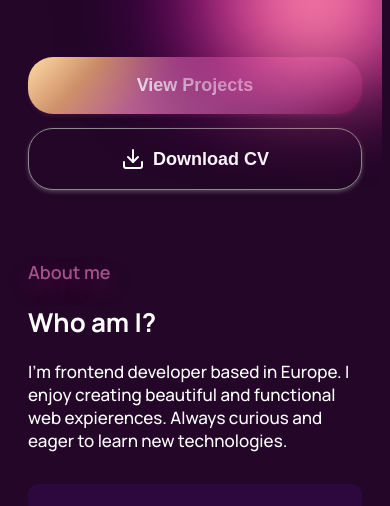
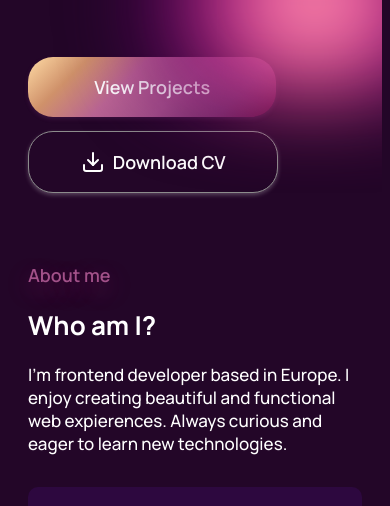
Before and after one commit to darialozovska/portfolio, a plain HTML site: page index.html in a window 390 px wide. Shown: the part 338-844 px from the top of the page. Drawn offline with nearby package versions, Linux system fonts and the light colour scheme.

Commit message:
change addaptation

```diff
--- a/css/styles.css
+++ b/css/styles.css
@@ -195,8 +195,6 @@ body {
     padding: 26px 51px;
     color: #fff;
     transition: 0.3s ease;
-    width: 283px;
-    height: 90px;
 }
 
 .hero-actions-but1:hover {
@@ -694,6 +692,8 @@ body {
         font-size: 20px;
         padding: 20px 34px;
         height: auto;
+        width: 200px;
+        text-align: center;
     }
 
     .about-container {
@@ -740,7 +740,16 @@ body {
 
     .footer-list {
         padding-top: 0;
-        flex-wrap: wrap;
+    }
+
+    .footer-list-item {
+        width: 80px;
+        height: 80px;
+    }
+
+    .icon {
+        width: 60px;
+        height: 60px;
     }
 
     .footer-cards,
@@ -834,7 +843,7 @@ body {
 
     .hero-actions-but1,
     .hero-actions-but2 {
-        width: 100%;
+        width: 60%;
         height: auto;
         font-size: 18px;
         padding: 18px 24px;
--- a/index.html
+++ b/index.html
@@ -43,22 +43,18 @@
                     <h1 class="hero-h1">Frontend Developer</h1>
                     <p class="hero-p">I build modern and responsive web applications with passion and attention to detail.</p>
                     <div class="hero-actions">
-                        <button class="hero-actions-but1">
-                            <a href="#projects" class="hero-actions-but">
+                        <a href="#projects" class="hero-actions-but1">
                             View Projects
-                        </a>
-                    </button>
-                        <button class="hero-actions-but2">
+                    </a>
+                        <a href="./files/Resume_2026.pdf" download class="hero-actions-but2">
                             <svg xmlns="http://www.w3.org/2000/svg" width="24" height="24" viewBox="0 0 24 24" fill="none" stroke="currentColor"
                                 stroke-width="2" stroke-linecap="round" stroke-linejoin="round" class="lucide lucide-download-icon lucide-download">
                                 <path d="M12 15V3" />
                                 <path d="M21 15v4a2 2 0 0 1-2 2H5a2 2 0 0 1-2-2v-4" />
                                 <path d="m7 10 5 5 5-5" />
                             </svg>
-                            <a href="./files/Resume_2026.pdf" download class="cv-btn">
                                 Download CV
-                            </a>
-                        </button>
+                        </a>
                     </div>
                 </div>
                 <div></div>
```
